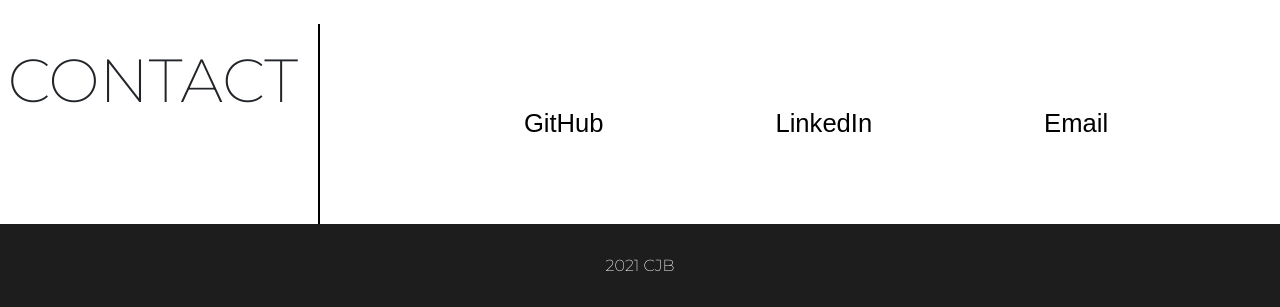
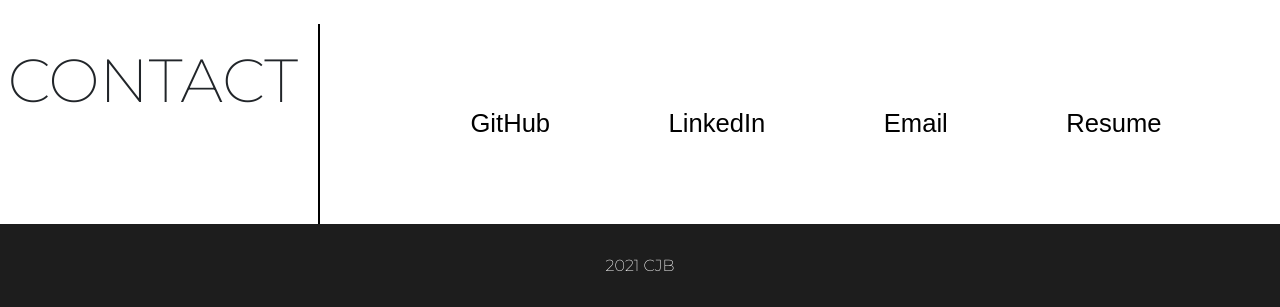
Before and after one commit to ChristinaBohn/portfolio-page-cjb, a plain HTML site: page index.html in a window 1280 px wide. Shown: the part 3265-3572 px from the top of the page. Drawn offline with nearby package versions, Linux system fonts and the light colour scheme; files whose address does not match are found by name.

Commit message:
Added resume link to Contacts.

```diff
--- a/index.html
+++ b/index.html
@@ -145,6 +145,9 @@
                     <li>
                         <a href="mailto:christinajbohn@gmail.com">Email</a>
                     </li>
+                    <li>
+                        <a href="images/Resume.pdf">Resume</a>
+                    </li>
                 </ul>
             </div>
         </section>
```
Also changed, not shown: 1 other file.
